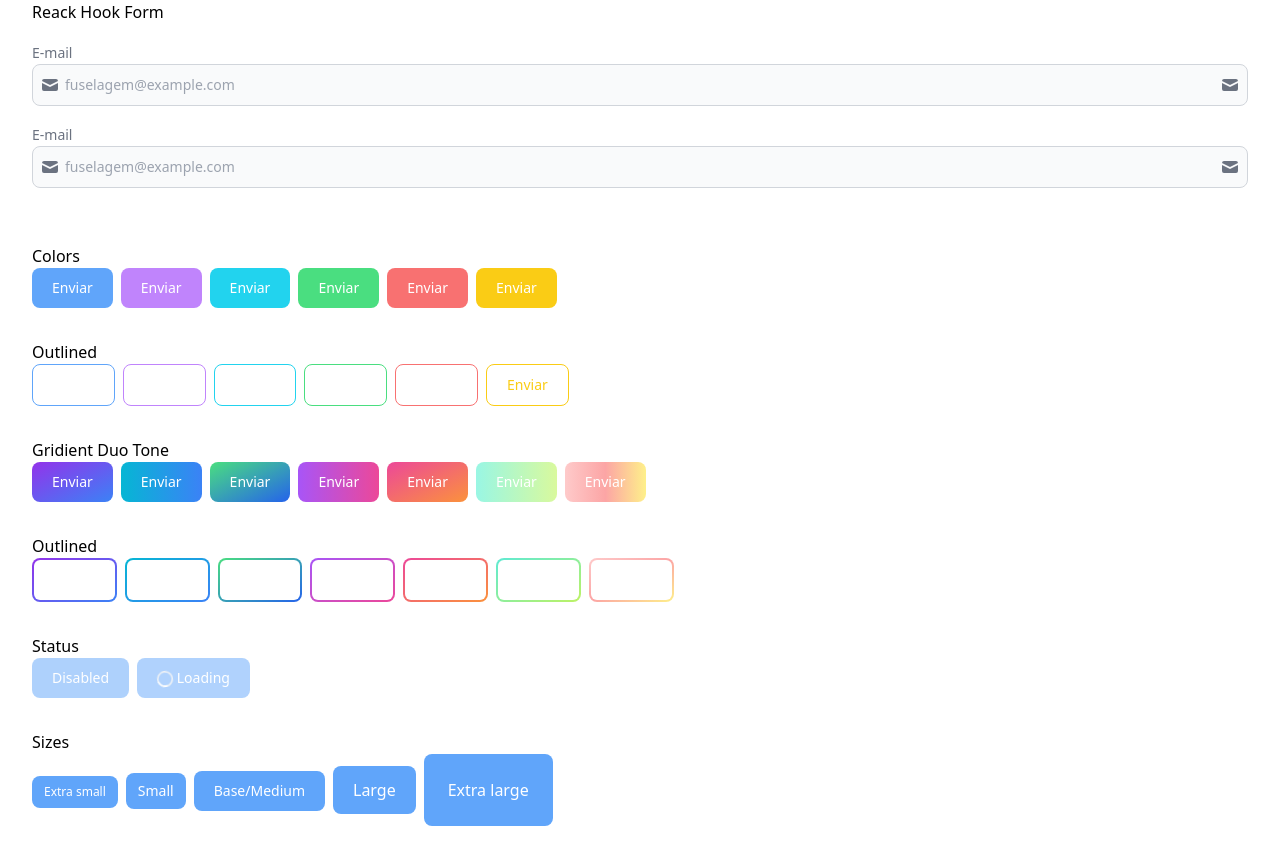
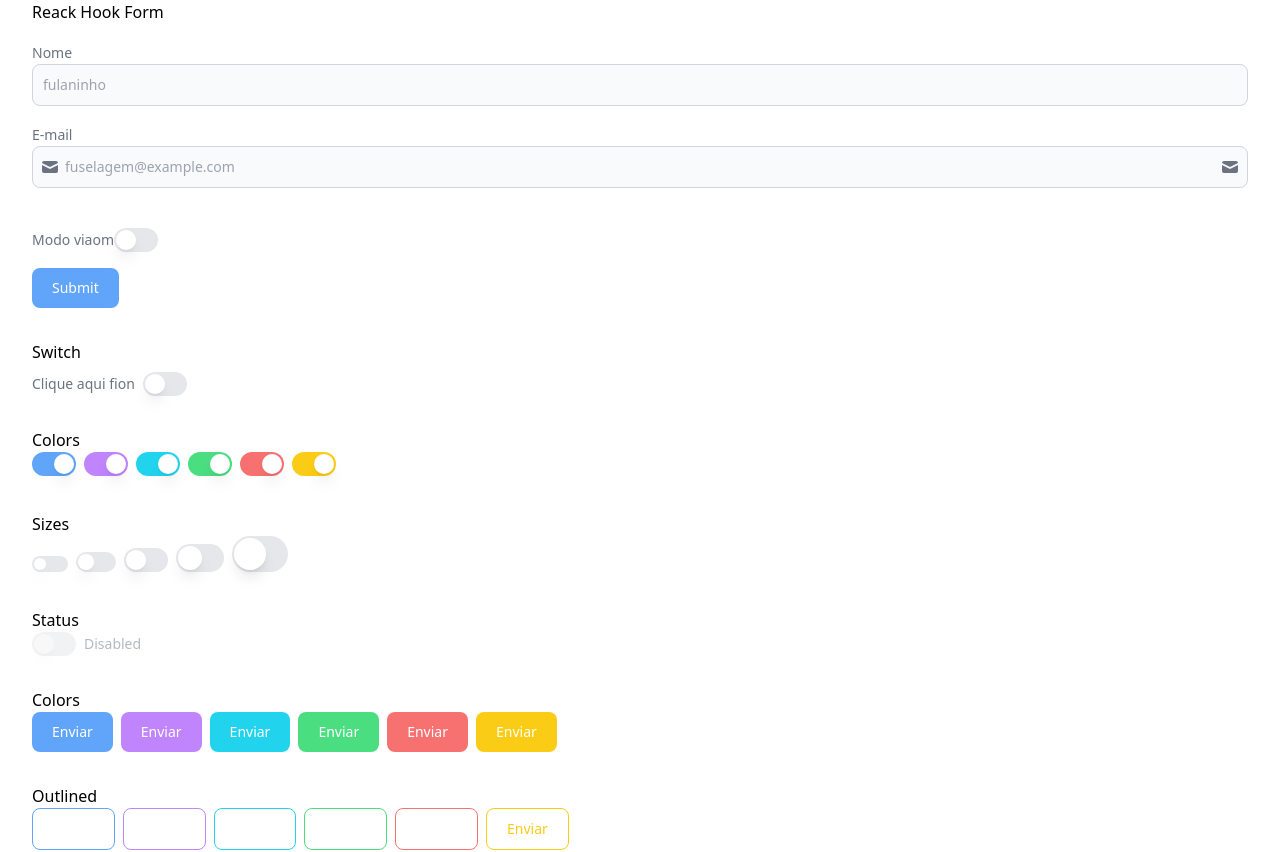
Before and after one commit to rafael-angonese/fuselagem, a React (Vite) app in the folder react/: page / in a window 1280 px wide. Shown: the top 852 px of the page. Before the commit the page ends 826 px from the top, so only its background shows below. Built offline with nearby package versions, Linux system fonts and the light colour scheme.

Commit message:
:sparkles: feat: add switch examples

```diff
--- a/react/src/pages/Home/Home.tsx
+++ b/react/src/pages/Home/Home.tsx
@@ -2,15 +2,18 @@ import React from "react";
 import ButtonsExample from "./ButtonsExample/ButtonsExample";
 import ModalExample from "./ModalExample/ModalExample";
 import ReactHookForm from "./ReackHookForm/ReactHookForm";
+import SwitchExample from "./SwitchExample/SwitchExample";
 
 const HomePage: React.FC = () => {
   return (
     <>
       <ReactHookForm />
 
+      <SwitchExample />
+
       <ButtonsExample />
 
-      {/* <ModalExample /> */}
+      <ModalExample />
     </>
   );
 };
--- a/react/src/pages/Home/ReackHookForm/ReactHookForm.tsx
+++ b/react/src/pages/Home/ReackHookForm/ReactHookForm.tsx
@@ -1,29 +1,34 @@
 import { yupResolver } from "@hookform/resolvers/yup";
 import React from "react";
-import { useForm } from "react-hook-form";
+import { Controller, useForm } from "react-hook-form";
+import Button from "../../../components/Button/Button";
 import FormControl from "../../../components/Forms/FormControl/FormControl";
 import FormErrorMessage from "../../../components/Forms/FormErrorMessage/FormErrorMessage";
 import FormLabel from "../../../components/Forms/FormLabel/FormLabel";
 import InputText from "../../../components/Forms/InputText/InputeText";
+import Switch from "../../../components/Switch/Switch";
 import yup from "../../../lib/yup";
 
 interface IFormInputs {
   name: string;
   email: string;
   age: number;
+  airplane: boolean;
 }
 
 const INITIAL_FORM_STATE = {
   name: "",
   email: "",
-  age: 0,
+  age: 1,
+  airplane: false,
 };
 
 const FORM_VALIDATION = yup
   .object({
-    name: yup.string().required(),
+    // name: yup.string().required(),
     email: yup.string().email().required(),
-    age: yup.number().positive().integer().required(),
+    // age: yup.number().positive().integer().required(),
+    airplane: yup.boolean().required().oneOf([true]),
   })
   .required();
 
@@ -48,6 +53,7 @@ const Lala: React.FC = () => {
 const ReactHookForm: React.FC = () => {
   const {
     register,
+    control,
     handleSubmit,
     formState: { errors },
   } = useForm<IFormInputs>({
@@ -57,18 +63,18 @@ const ReactHookForm: React.FC = () => {
   });
   const onSubmit = (data: IFormInputs) => console.log(data);
 
+  console.log(errors);
+
   return (
     <>
       <h1>Reack Hook Form</h1>
 
       <form onSubmit={handleSubmit(onSubmit)}>
         <div className="my-4">
-          <FormLabel>E-mail</FormLabel>
+          <FormLabel>Nome</FormLabel>
           <InputText
             {...register("name")}
-            placeholder="fuselagem@example.com"
-            leftIcon={<Lala />}
-            rightIcon={<Lala />}
+            placeholder="fulaninho"
             isClearable
           />
         </div>
@@ -86,6 +92,28 @@ const ReactHookForm: React.FC = () => {
             <FormErrorMessage>{errors.email?.message}</FormErrorMessage>
           </FormControl>
         </div>
+
+        <div className="my-4">
+          <FormControl
+            className="flex items-center"
+            isInvalid={!!errors.airplane}
+          >
+            <FormLabel>Modo viaom</FormLabel>
+            <Controller
+              control={control}
+              name="airplane"
+              render={({ field }) => (
+                <Switch
+                  checked={field.value}
+                  onCheckedChange={field.onChange}
+                />
+              )}
+            />
+            <FormErrorMessage>{errors.airplane?.message}</FormErrorMessage>
+          </FormControl>
+        </div>
+
+        <Button>Submit</Button>
       </form>
     </>
   );
--- /dev/null
+++ b/react/src/pages/Home/SwitchExample/SwitchExample.tsx
@@ -0,0 +1,50 @@
+import React from "react";
+import FormControl from "../../../components/Forms/FormControl/FormControl";
+import FormLabel from "../../../components/Forms/FormLabel/FormLabel";
+import Switch from "../../../components/Switch/Switch";
+
+const SwitchExample: React.FC = () => {
+  return (
+    <>
+      <h1 className="mt-8 mb-2">Switch</h1>
+      <div className="space-x-2">
+        <FormControl className="flex items-center">
+          <FormLabel htmlFor="lala" className="mr-2">
+            Clique aqui fion
+          </FormLabel>
+
+          <Switch id="lala" />
+        </FormControl>
+      </div>
+
+      <h1 className="mt-8">Colors</h1>
+      <div className="space-x-2">
+        <Switch defaultChecked={true} color="default" />
+        <Switch defaultChecked={true} color="primary" />
+        <Switch defaultChecked={true} color="secondary" />
+        <Switch defaultChecked={true} color="success" />
+        <Switch defaultChecked={true} color="error" />
+        <Switch defaultChecked={true} color="warning" />
+      </div>
+
+      <h1 className="mt-8">Sizes</h1>
+      <div className="space-x-2">
+        <Switch size="xs" />
+        <Switch size="sm" />
+        <Switch size="md" />
+        <Switch size="lg" />
+        <Switch size="xl" />
+      </div>
+
+      <h1 className="mt-8">Status</h1>
+      <div className="space-x-2">
+        <FormControl isDisabled className="flex items-center">
+          <Switch  />
+          <FormLabel className="ml-2">Disabled</FormLabel>
+        </FormControl>
+      </div>
+    </>
+  );
+};
+
+export default SwitchExample;
```
